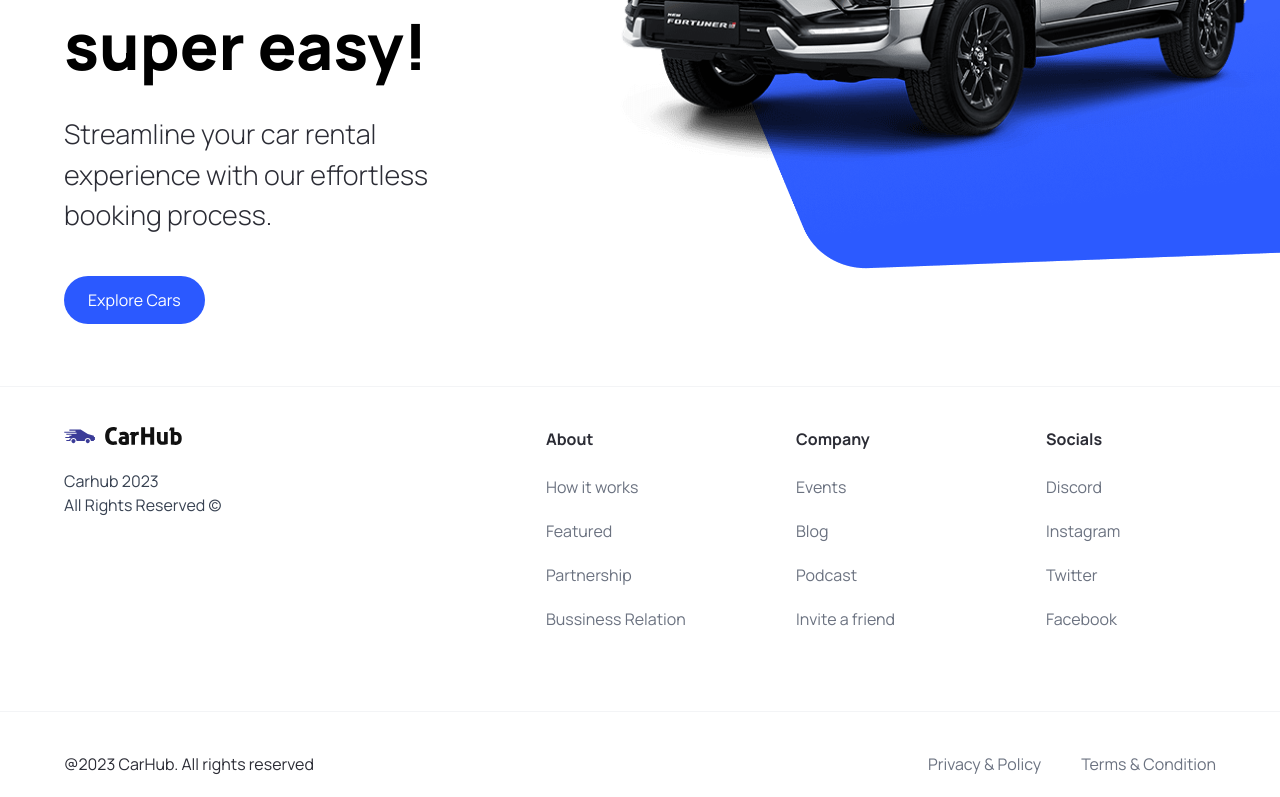
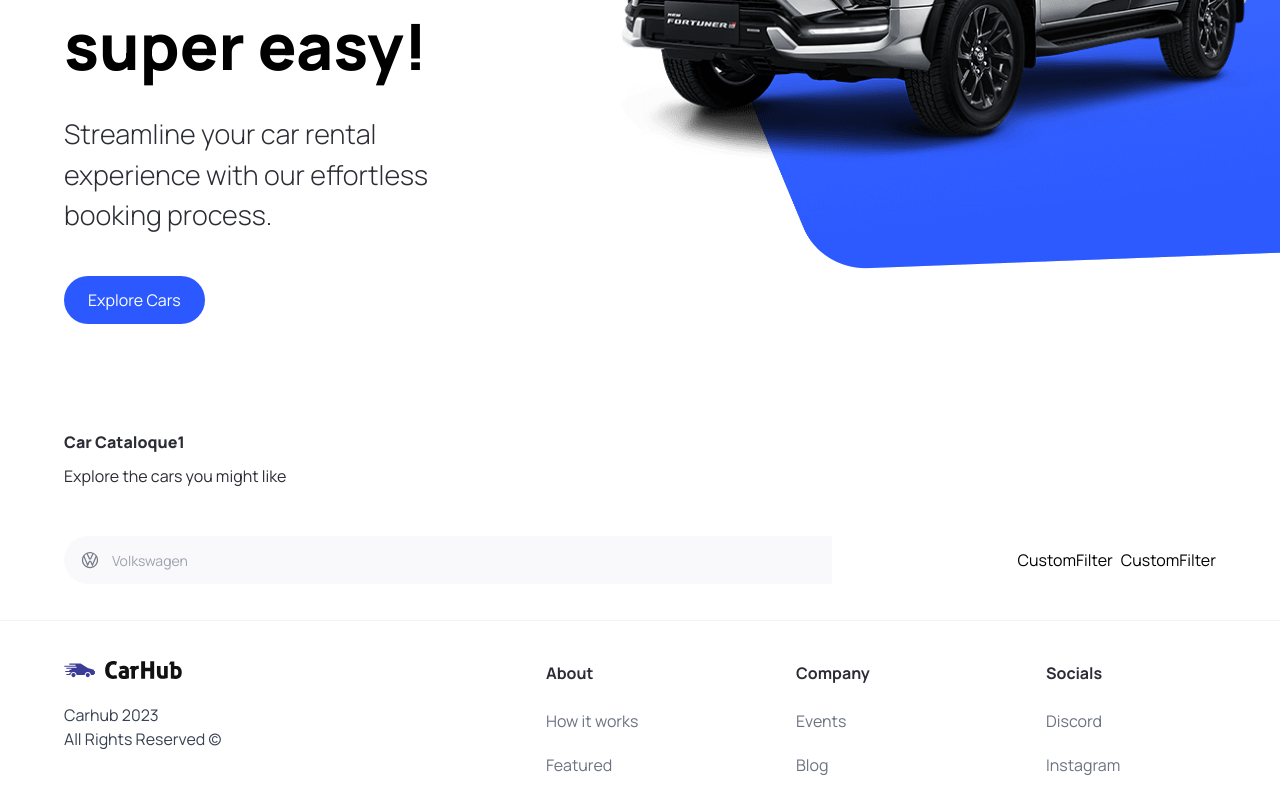
Before and after one commit to AlexSandr90/car_showcase, a Next.js app: page / in a window 1280 px wide. Shown: the part 434-1231 px from the top of the page. Built offline with nearby package versions, Linux system fonts and the light colour scheme.

Commit message:
added Car Cataloque, added car search

```diff
--- a/app/page.tsx
+++ b/app/page.tsx
@@ -1,9 +1,25 @@
-import { Hero } from '@/components';
+import { CustomFilter, Hero, SearchBar } from '@/components';
 
 export default function Home() {
   return (
     <main className="overflow-hidden">
       <Hero />
+
+      <div className="mt-12 padding-x padding-y max-width" id="discover">
+        <div className="home__text-container">
+          <h1 className="text-4x1 font-extrabold">Car Cataloque1</h1>
+          <p>Explore the cars you might like</p>
+        </div>
+
+        <div className="home__filters">
+          <SearchBar />
+
+          <div className="home__filter-container">
+            <CustomFilter title='fuel' />
+            <CustomFilter title='year' />
+          </div>
+        </div>
+      </div>
     </main>
   );
 }
--- /dev/null
+++ b/components/CustomFilter.tsx
@@ -0,0 +1,11 @@
+import React from 'react'
+
+const CustomFilter = ({title}: {title: string}) => {
+  return (
+    <div>
+      CustomFilter
+    </div>
+  )
+}
+
+export default CustomFilter
--- /dev/null
+++ b/components/SearchBar.tsx
@@ -0,0 +1,22 @@
+'use client';
+
+import { useState } from 'react';
+import { SearchManufacturer } from '.';
+
+const SearchBar = () => {
+  const [manufacturer, setManufacturer] = useState('');
+  const handleSearch = () => {};
+
+  return (
+    <form className="searchbar" onSubmit={handleSearch}>
+      <div className="searchbar__item">
+        <SearchManufacturer
+            manufacturer={manufacturer}
+            setManufacturer={setManufacturer}
+        />
+      </div>
+    </form>
+  );
+};
+
+export default SearchBar;
--- /dev/null
+++ b/components/SearchManufacturer.tsx
@@ -0,0 +1,91 @@
+'use client';
+
+import { manufacturers } from '@/constatns';
+import { SearchManufacturerProps } from '@/types';
+import { Combobox, Transition } from '@headlessui/react';
+import Image from 'next/image';
+import { Fragment, useState } from 'react';
+
+const SearchManufacturer = ({
+  manufacturer,
+  setManufacturer,
+}: SearchManufacturerProps) => {
+  const [query, setQuery] = useState('');
+
+  const filteredmanufacturers =
+    query === ''
+      ? manufacturers
+      : manufacturers.filter((manufacture) =>
+          manufacture
+            .toLowerCase()
+            .replace(/\s+/g, '')
+            .includes(query.toLowerCase().replace(/\s+/g, ''))
+        );
+
+  return (
+    <div className="search-manufacturer">
+      <Combobox value={manufacturer} onChange={setManufacturer}>
+        <div className="relative w-full">
+          <Combobox.Button className="absolute top-[14px]">
+            <Image
+              src="/car-logo.svg"
+              alt="Car logo"
+              className="ml-4"
+              width={20}
+              height={20}
+            />
+          </Combobox.Button>
+
+          <Combobox.Input
+            className="search-manufacturer__input"
+            placeholder="Volkswagen"
+            displayValue={(manufacturer: string) => manufacturer}
+            onChange={(e) => setQuery(e.target.value)}
+          />
+
+          <Transition
+            as={Fragment}
+            leave="transition ease-in duration-100"
+            leaveFrom="opacity-100"
+            leaveTo="opacity-0"
+            afterLeave={() => setQuery('')}
+          >
+            <Combobox.Options>
+              {filteredmanufacturers.map((item) => (
+                <Combobox.Option
+                  key={item}
+                  className={({ active }) => `
+                    relative search-manufacturer__option
+                    ${active ? 'bg-primary-blue text-white' : 'text-gray-900'}
+                    `}
+                  value={item}
+                >
+                  {({ selected, active }) => (
+                    <>
+                      <span
+                        className={`block truncate ${
+                          selected ? 'font-medium' : 'font-normal'
+                        }`}
+                      >
+                        {item}
+                      </span>
+                      {selected ? (
+                        <span
+                          className={`absolute inset-y-0 left-0 flex items-center pl-3 ${
+                            active ? 'text-white' : 'text-teal-600'
+                          }`}
+                        ></span>
+                      ) : null}
+                    </>
+                  )}
+                </Combobox.Option>
+              ))}
+            </Combobox.Options>
+          </Transition>
+        </div>
+      </Combobox>
+    </div>
+  );
+};
+
+export default SearchManufacturer;
--- a/components/index.ts
+++ b/components/index.ts
@@ -2,5 +2,16 @@
 import CustomButton from './CustomButton';
 import Navbar from './Navbar';
 import Footer from './Footer';
+import SearchBar from './SearchBar';
+import CustomFilter from './CustomFilter';
+import SearchManufacturer from './SearchManufacturer';
 
-export { Hero, CustomButton, Navbar, Footer };
+export {
+  Hero,
+  Navbar,
+  Footer,
+  SearchBar,
+  CustomFilter,
+  CustomButton,
+  SearchManufacturer,
+};
--- a/types/index.ts
+++ b/types/index.ts
@@ -6,3 +6,8 @@
   containerStyles?: string;
   handleClick?: MouseEventHandler<HTMLButtonElement>;
 }
+
+export interface SearchManufacturerProps {
+  manufacturer: string;
+  sesetManufacturer: (manufacturer: string) => void;
+}
```
Also changed, not shown: package.json (+7 -6 lines), 1 other file (tests, documents, lock files or other folders).
